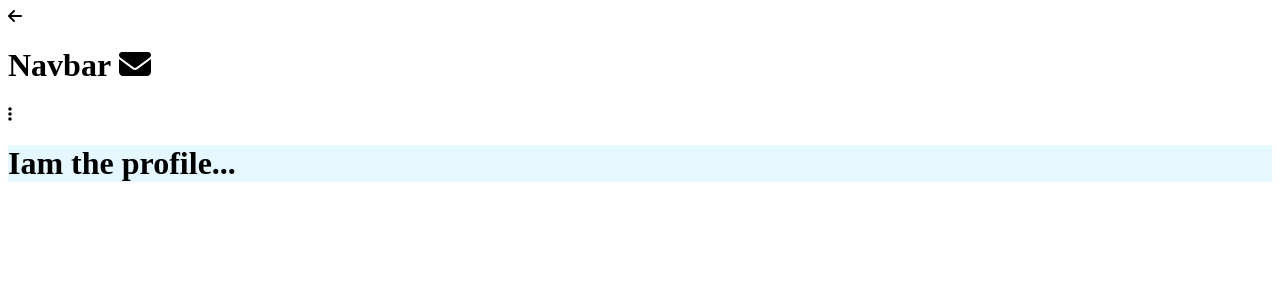
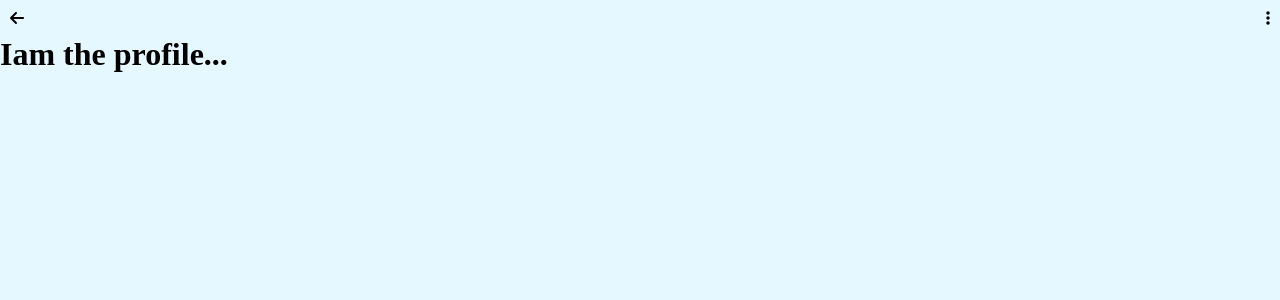
Before and after one commit to RicardoEgas/SymphonicMash, a React (Vite) app: page /profile in a window 1280 px wide. Shown: the top 300 px of the page. Built offline with nearby package versions, Linux system fonts and the light colour scheme.

Commit message:
add the background color

```diff
--- a/index.html
+++ b/index.html
@@ -3,6 +3,7 @@
   <head>
     <meta charset="UTF-8" />
     <link rel="icon" type="image/svg+xml" href="/vite.svg" />
+    <link rel="stylesheet" href="./src/assets/css/style.css">
     <meta name="viewport" content="width=device-width, initial-scale=1.0" />
     <title>SymphonicMash</title>
   </head>
--- /dev/null
+++ b/src/assets/css/nav.module.css
@@ -0,0 +1,5 @@
+.nav{
+    display: flex;
+    justify-content: space-between;
+    padding: 10px;
+}
--- a/src/assets/css/profile.module.css
+++ b/src/assets/css/profile.module.css
@@ -1,3 +1,3 @@
 .body{
-    background: linear-gradient(#E5F7FF 100%,#ffff 0%);
+    height: 100%;
 }
--- /dev/null
+++ b/src/assets/css/style.css
@@ -0,0 +1,8 @@
+*{
+    margin: 0;
+    padding: 0;
+}
+
+body{
+    background: linear-gradient(#E5F7FF 100%,#ffff 0%);
+}
--- a/src/components/Navbar.jsx
+++ b/src/components/Navbar.jsx
@@ -1,16 +1,15 @@
+import navStyle from '../assets/css/nav.module.css';
 import { FontAwesomeIcon } from "@fortawesome/react-fontawesome";
-import { faEnvelope,faArrowLeft,faEllipsisV } from '@fortawesome/free-solid-svg-icons'
+import { faArrowLeft,faEllipsisV } from '@fortawesome/free-solid-svg-icons'
 
 
 
 const Navbar = () => {
     return (
-      <div>
+      <nav className={navStyle.nav}>
         <FontAwesomeIcon icon={faArrowLeft} />
-        <h1> Navbar <FontAwesomeIcon icon={faEnvelope} /></h1>
         <FontAwesomeIcon icon={faEllipsisV} />
-
-      </div>
+      </nav>
     )
   }
 
```
